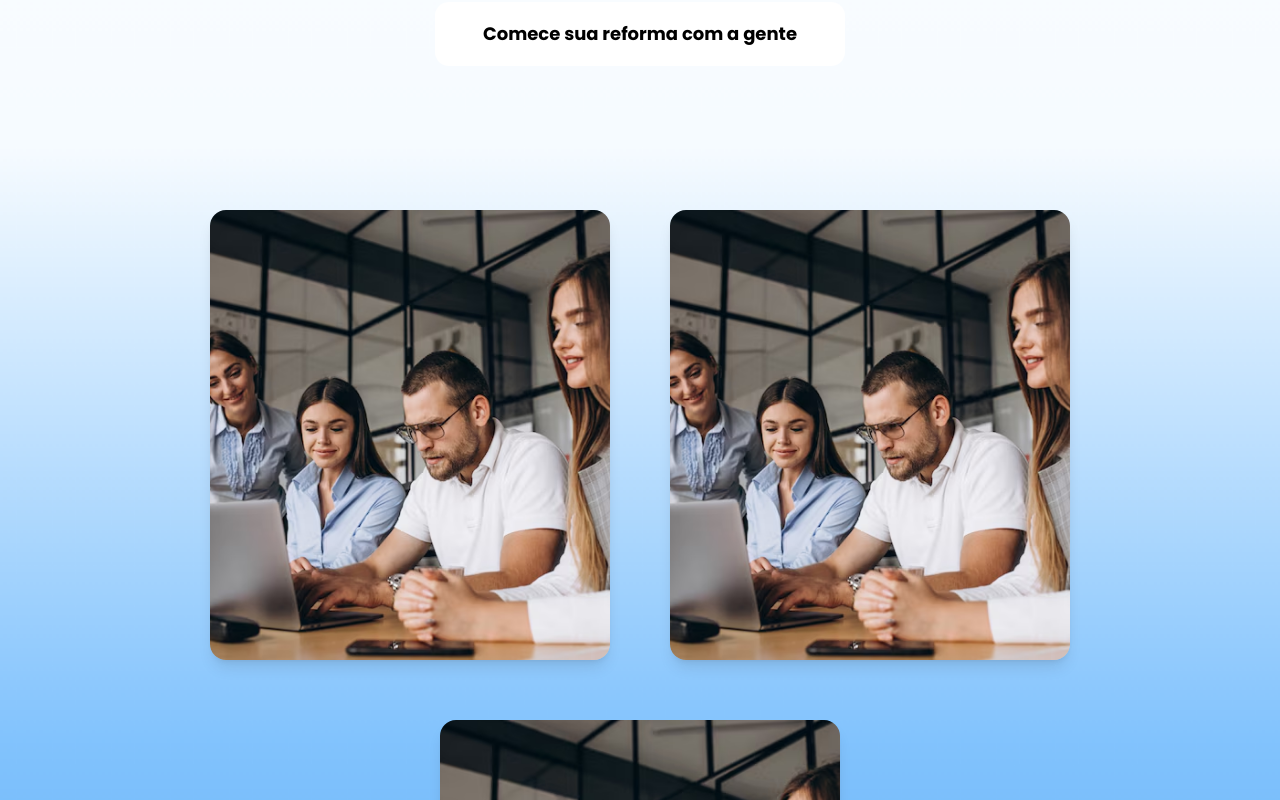
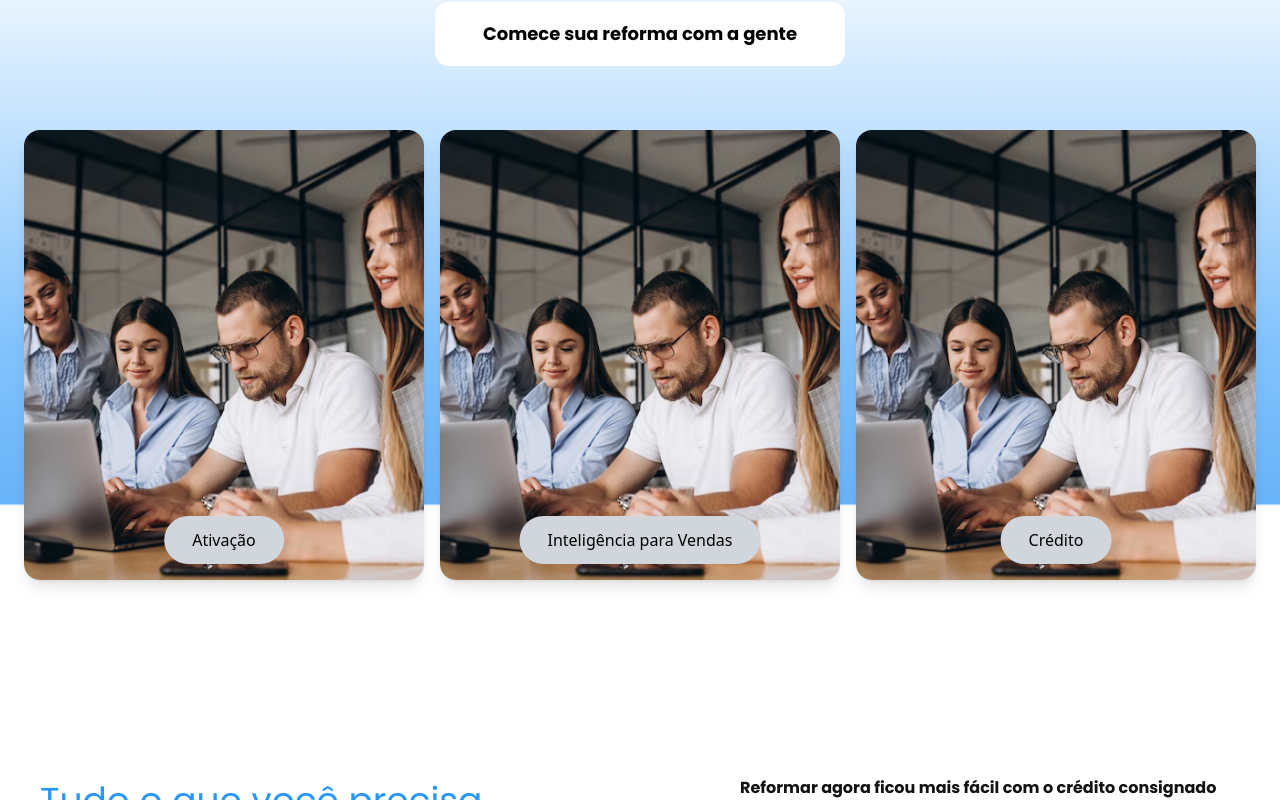
Before and after one commit to henriquessm/frontend-iastartup, a React (Vite) app: page / in a window 1280 px wide. Shown: the part 440-1240 px from the top of the page. Built offline with nearby package versions, Linux system fonts and the light colour scheme.

Commit message:
hrefs e novos botoes

```diff
--- a/src/components/Header.tsx
+++ b/src/components/Header.tsx
@@ -33,21 +33,45 @@ function Header() {
       {/* Navegação */}
       <nav>
         <ul className="flex space-x-8 items-center">
+            <>
+              <style>{`
+                html {
+                  scroll-behavior: smooth;
+                }
+              `}</style>
+
               <li>
-            <a href="/about" className="text-black font-semibold text-lg">
+                <a href="#inteligencia" className="text-black font-semibold text-lg">
                   Inteligência
                 </a>
               </li>
+            </>
+            <>
+              <style>{`
+                html {
+                  scroll-behavior: smooth;
+                }
+              `}</style>
+
               <li>
-            <a href="/services" className="text-black font-semibold text-lg">
+                <a href="#credito" className="text-black font-semibold text-lg">
                   Crédito
                 </a>
               </li>
+            </>
+            <>
+              <style>{`
+                html {
+                  scroll-behavior: smooth;
+                }
+              `}</style>
+
               <li>
-            <a href="/contact" className="text-black font-semibold text-lg">
+                <a href="#ativacao" className="text-black font-semibold text-lg">
                   Ativação
                 </a>
               </li>
+            </>
         </ul>
       </nav>
     </header>
--- a/src/pages/App.tsx
+++ b/src/pages/App.tsx
@@ -12,6 +12,12 @@ interface AnimatedSectionProps {
   delay?: number;
   className?: string;
 }
+
+const cards = [
+  { img: work, label: "Ativação", href: "#ativacao" },
+  { img: work, label: "Inteligência para Vendas", href: "#inteligencia" },
+  { img: work, label: "Crédito", href: "#credito" },
+];
 
 const AnimatedSection = ({ children, delay = 0, className = "" }: AnimatedSectionProps) => {
   const ref = useRef(null);
@@ -81,19 +87,31 @@ function App() {
         </AnimatedSection>
 
         <AnimatedSection delay={0.4}>
-          <div className="flex justify-center items-center gap-15 flex-wrap pt-20">
-            {[1, 2, 3].map((_, i) => (
-              <motion.img
-                key={i}
-                src={work}
-                alt={`work-${i}`}
-                className="w-[400px] h-[450px] object-cover rounded-2xl shadow-lg"
-                initial={{ opacity: 0, y: 50 }}
-                animate={{ opacity: 1, y: 0 }}
-                transition={{ duration: 0.8, delay: 0.4 + (i * 0.2) }}
-              />
+
+
+          <div className="flex gap-4 flex-wrap justify-center">
+            {cards.map((card, i) => (
+              <div key={i} className="relative w-[400px] h-[450px]">
+                <motion.img
+                  src={card.img}
+                  alt={`work-${i}`}
+                  className="w-full h-full object-cover rounded-2xl shadow-lg"
+                  initial={{ opacity: 0, y: 50 }}
+                  animate={{ opacity: 1, y: 0 }}
+                  transition={{ duration: 0.8, delay: 0.4 + i * 0.2 }}
+                />
+                <a
+                  href={card.href}
+                  className="absolute bottom-4 left-1/2 transform -translate-x-1/2
+                  bg-gray-300 text-black px-7 py-3 rounded-full font-medium
+                  whitespace-nowrap text-m hover:bg-gray-400 transition"
+                >
+                  {card.label}
+                </a>
+              </div>
             ))}
           </div>
+
         </AnimatedSection>
       </div>
 
@@ -191,10 +209,10 @@ function App() {
       {/*  aquela parte */}
 
       <AnimatedSection className="w-full px-8 py-24 bg-white flex flex-col items-center">
-        <div className="max-w-[1200px] w-full flex flex-col lg:flex-row items-center gap-12">
+        <div className="max-w-[1200px] w-full flex flex-col lg:flex-row items-center gap-12" id="inteligencia">
           <div className="flex-1">
             <p className="text-[#2797ff] font-semibold text-sm uppercase mb-2">Crédito Consignado</p>
-            <h2 className="text-4xl font-bold text-[#121212] mb-6 leading-tight poppins-regular">
+            <h2 className="text-4xl font-bold text-[#121212] mb-6 leading-tight poppins-regular" >
               Crédito facilitado para<br />reformar sua casa
             </h2>
             <p className="text-[#444] text-lg poppins-light mb-8">
@@ -244,10 +262,10 @@ function App() {
       </AnimatedSection>
 
       <AnimatedSection className="w-full px-8 py-24 bg-white flex flex-col items-center">
-        <div className="max-w-[1200px] w-full flex flex-col lg:flex-row-reverse items-center gap-12">
+        <div className="max-w-[1200px] w-full flex flex-col lg:flex-row-reverse items-center gap-12" id= "credito">
           <div className="flex-1">
             <p className="text-[#2797ff] font-semibold text-sm uppercase mb-2">Financiamento Descomplicado</p>
-            <h2 className="text-4xl font-bold text-[#121212] mb-6 leading-tight poppins-regular">
+            <h2 className="text-4xl font-bold text-[#121212] mb-6 leading-tight poppins-regular" >
               Sua reforma começa com<br />um clique
             </h2>
             <p className="text-[#444] text-lg poppins-light mb-8">
@@ -297,10 +315,10 @@ function App() {
       </AnimatedSection>
 
       <AnimatedSection className="w-full px-8 py-24 bg-white flex flex-col items-center">
-        <div className="max-w-[1200px] w-full flex flex-col lg:flex-row items-center gap-12">
-          <div className="flex-1">
+        <div className="max-w-[1200px] w-full flex flex-col lg:flex-row items-center gap-12" id = "ativacao">
+          <div className="flex-1" id ="credito">
             <p className="text-[#2797ff] font-semibold text-sm uppercase mb-2">Facilidade e Transparência</p>
-            <h2 className="text-4xl font-bold text-[#121212] mb-6 leading-tight poppins-regular">
+            <h2 className="text-4xl font-bold text-[#121212] mb-6 leading-tight poppins-regular" >
               Reforma planejada,<br />orçamento sob controle
             </h2>
             <p className="text-[#444] text-lg poppins-light mb-8">
```
Lines whose indentation alone changed are shown as unchanged.
